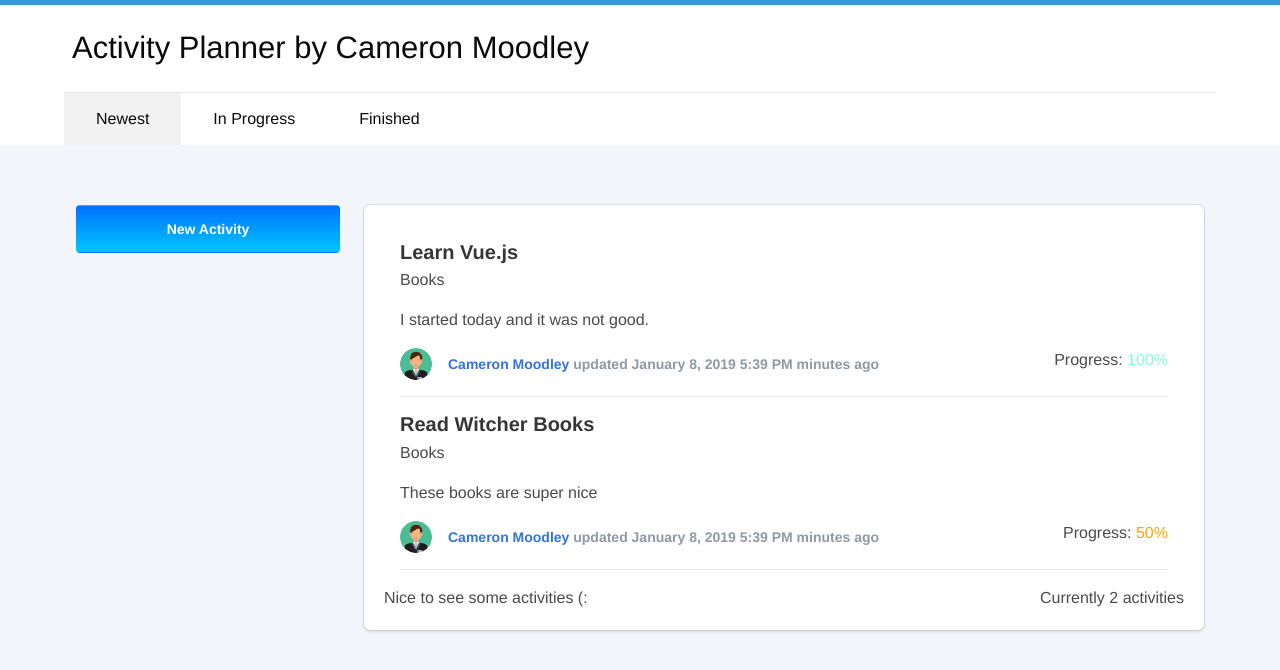
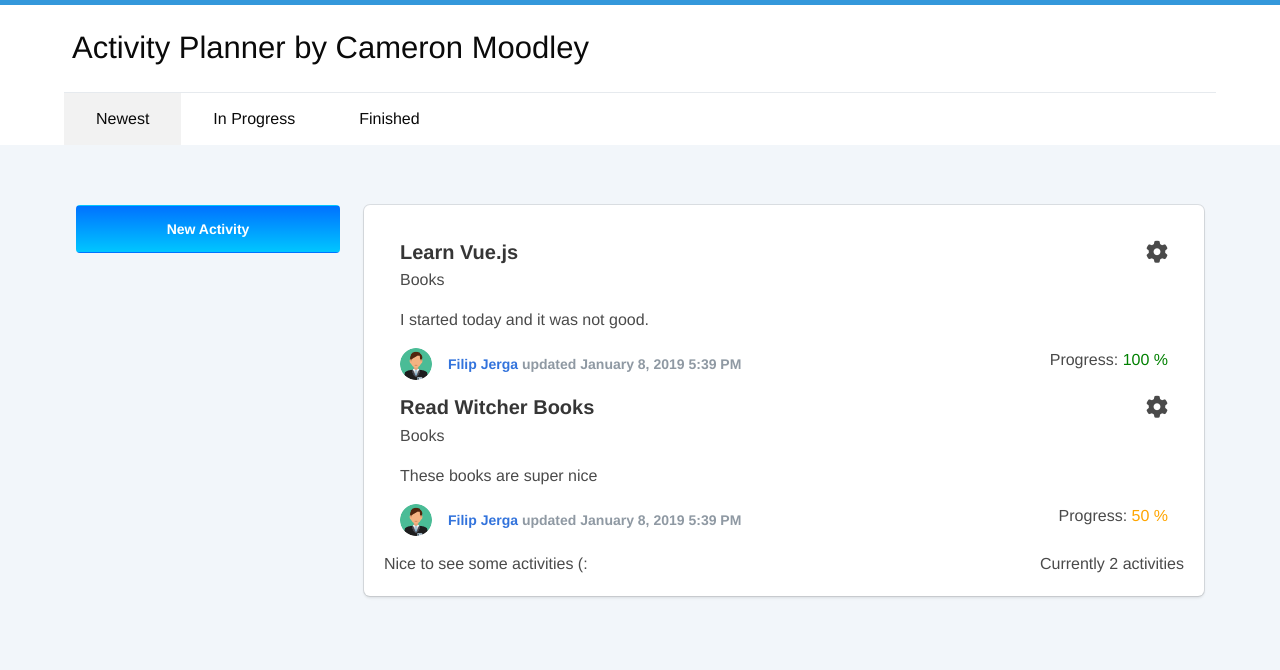
Before and after one commit to cameronmoodley/vue-activities, a Vue app: page / in a window 1280 px wide. Shown: the top 670 px of the page. Built offline with nearby package versions, Linux system fonts and the light colour scheme.

Commit message:
welcome state :)

```diff
--- a/package.json
+++ b/package.json
@@ -25,6 +25,8 @@
     "eslint-plugin-promise": "^4.2.1",
     "eslint-plugin-standard": "^4.0.0",
     "eslint-plugin-vue": "^6.2.2",
+    "node-sass": "^4.14.0",
+    "sass-loader": "^10.2.0",
     "vue-template-compiler": "^2.5.21"
   },
   "eslintConfig": {
--- a/public/index.html
+++ b/public/index.html
@@ -9,7 +9,10 @@
     <link rel="shortcut icon" href="./images/favicon.png" type="image/x-icon" />
     <link
       rel="stylesheet"
-			href="https://maxcdn.bootstrapcdn.com/font-awesome/4.7.0/css/font-awesome.min.css"
+      href="https://cdnjs.cloudflare.com/ajax/libs/font-awesome/6.0.0-beta2/css/all.min.css"
+      integrity="sha512-YWzhKL2whUzgiheMoBFwW8CKV4qpHQAEuvilg9FAn5VJUDwKZZxkJNuGM4XkWuk94WCrrwslk8yWNGmY1EduTA=="
+      crossorigin="anonymous"
+      referrerpolicy="no-referrer"
     />
     <link
       href="https://fonts.googleapis.com/css?family=Open+Sans:300,400,700"
--- a/src/App.vue
+++ b/src/App.vue
@@ -26,6 +26,7 @@
                 :key="activity.id"
                 :activity="activity"
                 :categories="categories"
+                @activityDeleted="handleActivityDelete"
               />
               <div class="activity-length">
                 Currently {{ activityLength }} activities
@@ -41,12 +42,18 @@
 
 <script>
 import Vue from 'vue'
+import store from './store'
 
 import ActivityItem from '@/components/ActivityItem'
 import ActivityCreate from '@/components/ActivityCreate'
 import Navbar from '@/components/TheNavbar'
 
-import { fetchActivities, fetchCategories, fetchUsers } from '@/api'
+import {
+  fetchActivities,
+  fetchCategories,
+  fetchUsers,
+  deleteActivityApi
+} from '@/api'
 export default {
   name: 'App',
   components: { ActivityItem, ActivityCreate, Navbar },
@@ -64,9 +71,6 @@ export default {
     }
   },
   computed: {
-    // computed properties are not executed always its stored in cache for
-    // when its needed methods always run because of rerenders
-    // Must always return something
     fullAppName() {
       return `${this.appName} by ${this.creator}`
     },
--- a/src/api/index.js
+++ b/src/api/index.js
@@ -12,7 +12,7 @@ export const fetchCategories = () => {
 
 export const fetchUsers = () => {
   return {
-    name: 'Filip Jerga',
+    name: 'Cameron Moodley',
     id: '-Aj34jknvncx98812'
   }
 }
@@ -25,3 +25,7 @@ export const createActivityApi = activity => {
 
   return fakeApi.post('activities', activity)
 }
+
+export const deleteActivityApi = activity => {
+  return fakeApi.delete('activities', activity)
+}
--- a/src/components/ActivityItem.vue
+++ b/src/components/ActivityItem.vue
@@ -1,69 +1,54 @@
 <template>
-  <article class="post">
-    <h4 class="title">{{ activity.title }}</h4>
-    <p>{{ textUtility_capitalize(categories[activity.category].text) }}</p>
-    <p>{{ activity.notes }}</p>
-    <div class="media">
-      <div class="media-left">
-        <p class="image is-32x32">
-          <img src="../assets/user.png" />
-        </p>
-      </div>
-      <div class="media-content">
-        <div class="content">
-          <p>
-            <a href="#">Cameron Moodley</a> updated
-            {{ activity.updatedAt | prettyTime }} minutes ago &nbsp;
-          </p>
-        </div>
-      </div>
-      <div class="media-right">
-        <span>
-          Progress:
-          <span :class="activityProgress"> {{ activity.progress }}%</span>
-        </span>
-      </div>
-    </div>
-  </article>
+  <div>
+    <ActivityItemUpdate
+      v-if="isUpdateActive"
+      :activity="activity"
+      :categories="categories"
+      @toggleUpdate="changeUpdateState"
+    />
+    <ActivityItemDetail
+      v-else
+      :activity="activity"
+      :categories="categories"
+      @toggleUpdate="changeUpdateState"
+    />
+  </div>
 </template>
+
 <script>
-import textUtility from '@/mixins/textUtility'
+import ActivityItemDetail from './ActivityItemDetail.vue'
+import ActivityItemUpdate from './ActivityItemUpdate.vue'
 export default {
-  mixins: [textUtility],
+  components: {
+    ActivityItemDetail,
+    ActivityItemUpdate
+  },
   props: {
     activity: {
-      type: Object,
-      required: true
+      required: true,
+      type: Object
     },
     categories: {
-      type: Object,
-      required: true
+      required: true,
+      type: Object
     }
   },
-  computed: {
-    activityProgress() {
-      const progress = this.activity.progress
-      if (progress <= 0) {
-        return 'color-red'
-      } else if (progress <= 50) {
-        return 'color-orange'
-      }
-      return 'color-green'
+  data() {
+    return {
+      isUpdateActive: false
+    }
+  },
+  methods: {
+    changeUpdateState(isUpdate) {
+      this.isUpdateActive = isUpdate
+    },
+    handleActivityDelete(activity) {
+      deleteActivityApi(activity).then(deletedActivity => {
+        Vue.delete(this.activities, deletedActivity.id)
+      })
     }
   }
 }
 </script>
-<style lang="css">
-.color-red {
-  color: red;
-}
-.color-orange {
-  color: orange;
-}
-.color-green {
-  color: aquamarine;
-}
-.post .title {
-  margin-bottom: 5px;
-}
-</style>
+
+<style scoped></style>
--- /dev/null
+++ b/src/components/ActivityItemDetail.vue
@@ -0,0 +1,108 @@
+<template>
+  <article class="post">
+    <div class="activity-title-wrapper">
+      <h4 class="activity-title">{{ activity.title }}</h4>
+      <i
+        class="fas fa-cog activity-settings"
+        @click="isMenuDisplayed = !isMenuDisplayed"
+      />
+    </div>
+    <p>{{ textUtility_capitilize(categories[activity.category].text) }}</p>
+    <p>{{ activity.notes }}</p>
+    <div class="media">
+      <div class="media-left">
+        <p class="image is-32x32">
+          <img src="../assets/user.png" />
+        </p>
+      </div>
+      <div class="media-content">
+        <div class="content">
+          <p>
+            <a href="#">Filip Jerga</a> updated
+            {{ activity.updatedAt | prettyTime }} &nbsp;
+          </p>
+        </div>
+      </div>
+      <div class="media-right">
+        <span>
+          Progress:
+          <span :style="{ color: activityProgress }">
+            {{ activity.progress }} %
+          </span>
+        </span>
+      </div>
+    </div>
+    <div v-if="isMenuDisplayed" class="activity-controll">
+      <a class="button is-warning" @click="$emit('toggleUpdate', true)">Edit</a>
+      <a class="button is-danger" @click="deleteActivity">Delete</a>
+    </div>
+  </article>
+</template>
+
+<script>
+import textUtility from '@/mixins/textUtility'
+export default {
+  mixins: [textUtility],
+  props: {
+    categories: {
+      type: Object,
+      required: true
+    },
+    activity: {
+      type: Object,
+      required: true
+    }
+  },
+  data() {
+    return {
+      isMenuDisplayed: false
+    }
+  },
+  computed: {
+    activityProgress() {
+      const progress = this.activity.progress
+
+      if (progress <= 0) {
+        return 'red'
+      } else if (progress <= 50) {
+        return 'orange'
+      } else {
+        return 'green'
+      }
+    }
+  },
+  methods: {
+    deleteActivity() {
+      this.$emit('activityDeleted', this.activity)
+    }
+  }
+}
+</script>
+
+<style lang="scss" scoped>
+.activity-title {
+  margin-bottom: 5px;
+  display: inline-block;
+}
+
+.activity-settings {
+  float: right;
+  font-size: 22px;
+
+  &:hover {
+    cursor: pointer;
+  }
+}
+
+.activity-controll {
+  margin: 20px 0 0 0;
+
+  a {
+    margin-right: 5px;
+  }
+}
+
+.post .title {
+  margin-bottom: 5px;
+}
+</style>
--- /dev/null
+++ b/src/components/ActivityItemUpdate.vue
@@ -0,0 +1,137 @@
+<template>
+  <article class="post">
+    <div class="activity-title">
+      <!-- TODO: Add v-model -->
+      <input v-model="activity.title" type="text" class="input" />
+      <i
+        class="fas fa-cog activity-settings"
+        @click="isMenuDisplayed = !isMenuDisplayed"
+      />
+    </div>
+    <div class="activity-category">
+      <!-- TODO: add v-model and iterate categories in option  -->
+      <select v-model="activity.category" class="select">
+        <option disabled value="">Please select one</option>
+        <option
+          v-for="category in categories"
+          :key="category.id"
+          :value="category.id"
+        >
+          {{ category.text }}
+        </option>
+      </select>
+    </div>
+    <div class="control activity-notes">
+      <!-- TODO: Add v-model here -->
+      <textarea
+        v-model="activity.notes"
+        class="textarea"
+        placeholder="Write some notes here"
+      />
+    </div>
+    <div class="media">
+      <div class="media-left">
+        <p class="image is-32x32">
+          <img src="../assets/user.png" />
+        </p>
+      </div>
+      <div class="media-content">
+        <div class="content">
+          <p>
+            <a href="#">Filip Jerga</a> updated
+            {{ activity.updatedAt | prettyTime }} &nbsp;
+          </p>
+        </div>
+      </div>
+      <div class="media-right">
+        <!-- TODO: Add v-model here -->
+        <input
+          id="progress"
+          v-model="activity.progress"
+          type="range"
+          name="progress"
+          min="0"
+          max="100"
+          value="90"
+          step="10"
+        />
+        <label for="progress">{{ activity.progress }} %</label>
+      </div>
+    </div>
+    <div v-if="isMenuDisplayed" class="activity-controll">
+      <!-- TODO: create function 'updateActivity' to console log 'activity' -->
+      <a class="button is-warning" @click="updateActivity">Commit Update</a>
+      <!-- TODO: Emit Event to Cancel Edit Mode -->
+      <a class="button is-danger" @click="$emit('toggleUpdate', false)">
+        Cancel
+      </a>
+    </div>
+  </article>
+</template>
+<script>
+import textUtility from '@/mixins/textUtility'
+export default {
+  mixins: [textUtility],
+  props: {
+    categories: {
+      type: Object,
+      required: true
+    },
+    activity: {
+      type: Object,
+      required: true
+    }
+  },
+  data() {
+    return {
+      isMenuDisplayed: false
+    }
+  },
+  methods: {
+    updateActivity() {
+      console.log(this.activity)
+    }
+  }
+}
+</script>
+<style lang="scss" scoped>
+.post {
+  margin-bottom: 50px;
+}
+.fa-cog {
+  margin-top: 10px;
+}
+.activity-title {
+  margin-bottom: 5px;
+}
+
+.activity-settings {
+  float: right;
+  font-size: 22px;
+
+  &:hover {
+    cursor: pointer;
+  }
+}
+
+select {
+  width: 50%;
+  margin-bottom: 5px;
+}
+
+.activity-controll {
+  margin: 20px 0 0 0;
+
+  a {
+    margin-right: 5px;
+  }
+}
+
+.post .title {
+  margin-bottom: 5px;
+}
+
+.textarea {
+  margin-bottom: 20px;
+}
+</style>
--- a/src/libs/fakeApi.js
+++ b/src/libs/fakeApi.js
@@ -54,6 +54,13 @@ class FakeApi {
     })
   }
 
+  delete(resource, item) {
+    return new Promise((resolve, reject) => {
+      delete data[resource][item.id]
+      resolve(item)
+    })
+  }
+
   asyncCall(cb) {
     setTimeout(cb, 1000)
   }
--- a/src/mixins/textUtility.js
+++ b/src/mixins/textUtility.js
@@ -12,7 +12,7 @@ export default {
     }
   },
   methods: {
-    textUtility_capitalize(word) {
+    textUtility_capitilize(word) {
       if (word && typeof word === 'string') {
         return word.charAt(0).toUpperCase() + word.slice(1)
       }
--- /dev/null
+++ b/src/store/index.js
@@ -0,0 +1,41 @@
+import fakeApi from '@/libs/fakeApi'
+
+const store = {
+  state: {
+    activities: {},
+    categories: {}
+  },
+
+  generateUid() {
+    return Math.floor(new Date() * Math.random())
+  },
+  fetchActivities() {
+    return fakeApi.get('activities', { force: 1 })
+  },
+
+  fetchCategories() {
+    return fakeApi.get('categories', { force: 1 })
+  },
+
+  fetchUsers() {
+    return {
+      name: 'Cameron Moodley',
+      id: '-Aj34jknvncx98812'
+    }
+  },
+
+  createActivityApi(activity) {
+    activity.id = this.generateUid()
+    activity.progress = 0
+    activity.createdAt = new Date()
+    activity.updatedAt = new Date()
+
+    return fakeApi.post('activities', activity)
+  },
+
+  deleteActivityApi(activity) {
+    return fakeApi.delete('activities', activity)
+  }
+}
+
+export default store
```
Also changed, not shown: 1 other file (tests, documents, lock files or other folders). Lines whose indentation alone changed are shown as unchanged.
